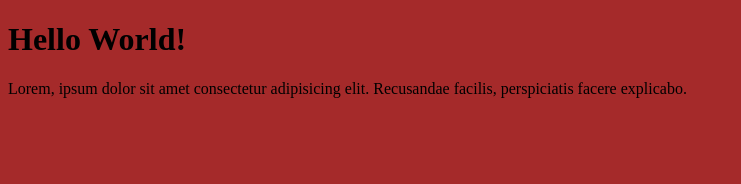
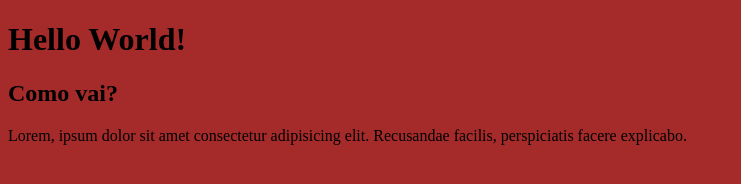
Before and after one commit to DiegoEvertony/teste-GIT-e-GITHUB, a plain HTML site: page index.html in a window 1280 px wide. Shown: the whole page, without its empty margins (0-741 px from the left). Drawn offline with Linux system fonts and the light colour scheme.

Commit message:
alteração no codigo

```diff
--- a/index.html
+++ b/index.html
@@ -11,6 +11,10 @@
         Hello World!
     </h1>
 
+    <h2>
+        Como vai?
+    </h2>
+
     <p>
         Lorem, ipsum dolor sit amet consectetur adipisicing elit. Recusandae facilis, perspiciatis facere explicabo.
     </p>
--- a/style.css
+++ b/style.css
@@ -1,3 +1,4 @@
 body{
     background-color: brown;
+    padding: 0;
 }
```
